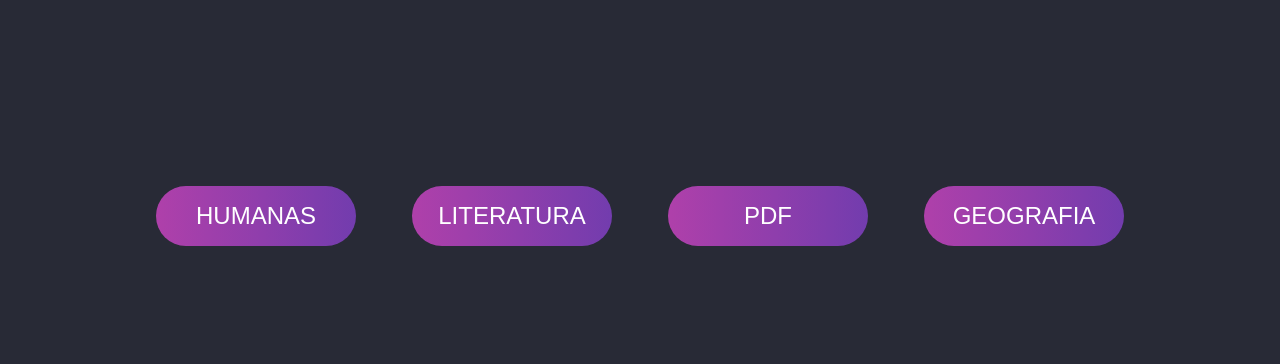
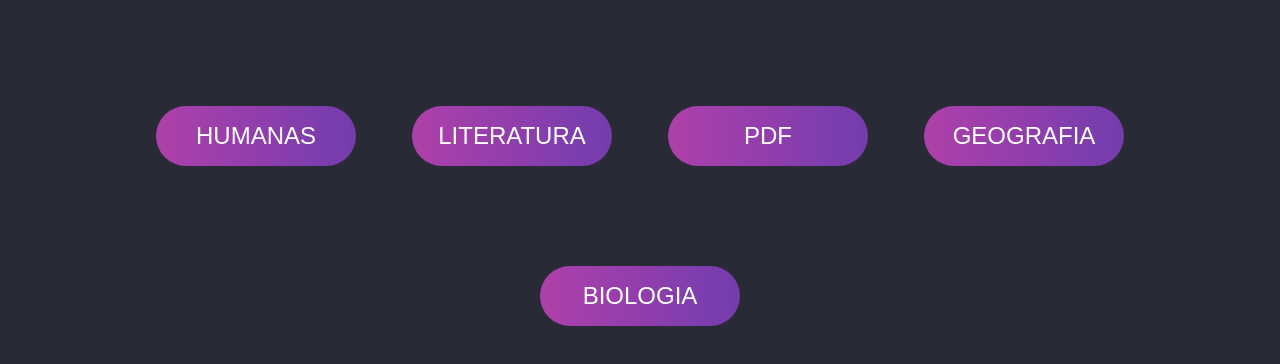
Before and after one commit to felipe2102/trabalho-humanas-up, a plain HTML site: page index.html in a window 1280 px wide. Shown: the part 184-548 px from the top of the page. Drawn offline with nearby package versions, Linux system fonts and the light colour scheme.

Commit message:
Botão bio
Adicionado download da ad de biologia

```diff
--- a/index.html
+++ b/index.html
@@ -30,5 +30,6 @@
 	<a href="https://feliperb.dev.br/trabalhos-up/ad-literatura/AD-LITERATURA.odp" id="literatura">literatura</a>
 	<a href="https://feliperb.dev.br/trabalhos-up/pdf/pdf.odp" id="pdf">PDF</a>
 	<a href="https://www.canva.com/design/DAFy3EWQ46o/fuJiVJuj5pyoxCp-7O0x4g/edit?utm_content=DAFy3EWQ46o&utm_campaign=designshare&utm_medium=link2&utm_source=sharebutton" id="geo">Geografia</a>
+	<a href="/biologia/bio.odp" id="bio">Biologia</a>
 </body>
 </html>
--- a/style.css
+++ b/style.css
@@ -136,7 +136,7 @@ header, #menu, #menu ul{
 
 #humanas {
 	position: absolute;
-	top: 50%;
+	top: 40%;
 	left: 20%;
 	transform: translate(-50%,-50%);
 	width: 200px;
@@ -156,7 +156,7 @@ header, #menu, #menu ul{
 
 #literatura {
 	position: absolute;
-	top: 50%;
+	top: 40%;
 	left: 40%;
 	transform: translate(-50%,-50%);
 	width: 200px;
@@ -176,7 +176,7 @@ header, #menu, #menu ul{
 
 #pdf {
 	position: absolute;
-	top: 50%;
+	top: 40%;
 	left: 60%;
 	transform: translate(-50%,-50%);
 	width: 200px;
@@ -196,7 +196,7 @@ header, #menu, #menu ul{
 
 #geo {
 	position: absolute;
-	top: 50%;
+	top: 40%;
 	left: 80%;
 	transform: translate(-50%,-50%);
 	width: 200px;
@@ -213,3 +213,23 @@ header, #menu, #menu ul{
 	background-size: 400%;
 	border-radius: 30px;
 }
+
+#bio {
+	position: absolute;
+	top: 60%;
+	left: 50%;
+	transform: translate(-50%,-50%);
+	width: 200px;
+	height: 60px;
+	text-align: center;
+	line-height: 60px;
+	color: #fff;
+	font-size: 24px;
+	text-transform: uppercase;
+	text-decoration: none;
+	font-family: sans-serif;
+	box-sizing: border-box;
+	background: linear-gradient(90deg, #af40aa, #5e3baf, #0027d3, #be2db7);
+	background-size: 400%;
+	border-radius: 30px;
+}
```
